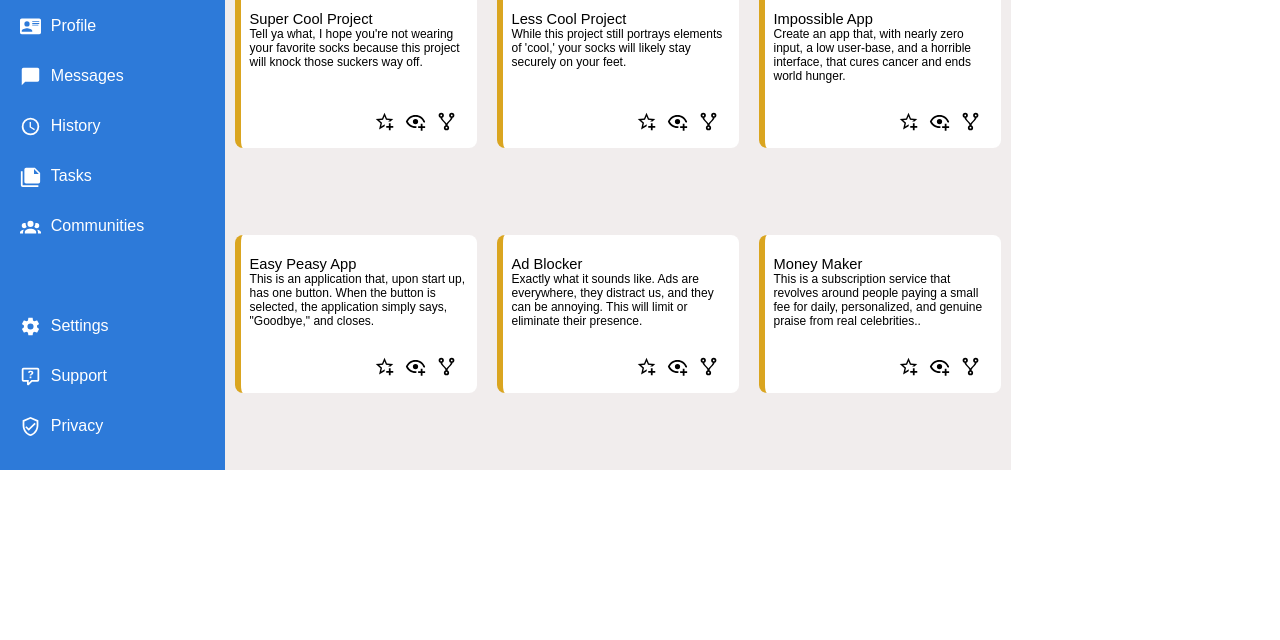
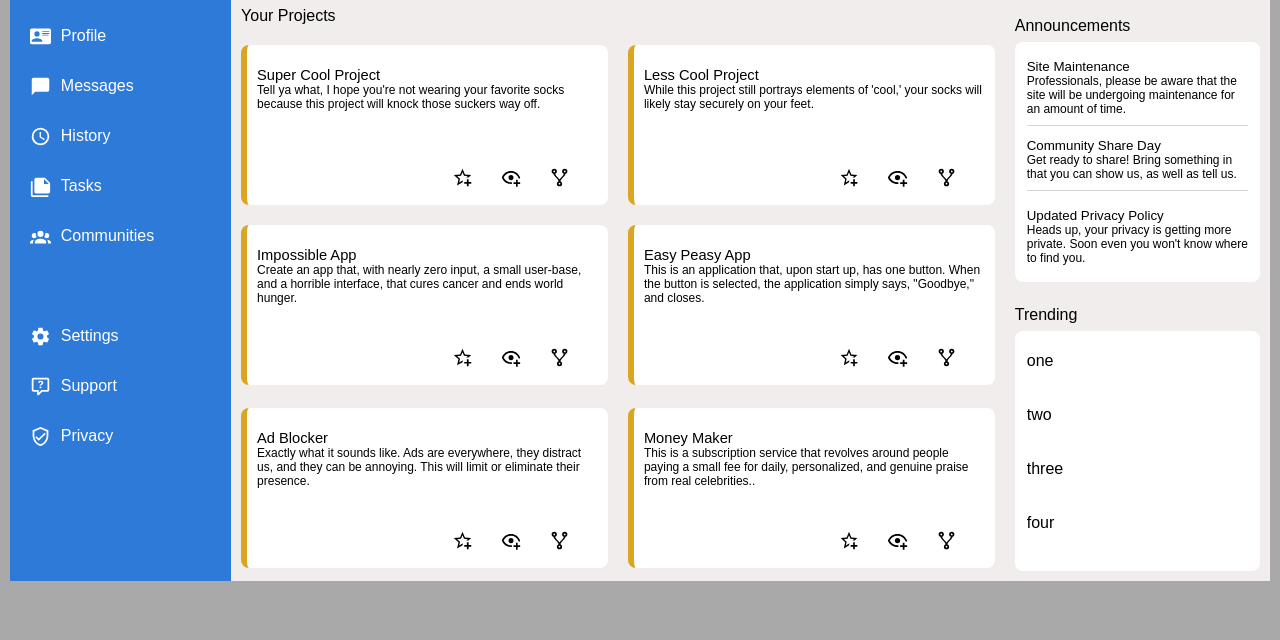
Before and after one commit to rhdavidian/admin-dashboard2, a plain HTML site: page index.html in a window 1280 px wide. Shown: the part 170-810 px from the top of the page. Drawn offline with Linux system fonts and the light colour scheme.

Commit message:
Make things work together, everything is good to go except for the last grid showing trending people

```diff
--- a/index.html
+++ b/index.html
@@ -51,6 +51,7 @@
       </div>
 
       <div class="dashboard">
+        <div class="dashTitle">Your Projects</div>
         <div class="projects">
           <div class="title">Super Cool Project</div>
           <div class="description">Tell ya what, I hope you're not wearing your favorite socks because this project will knock those suckers way off.</div>
@@ -68,7 +69,7 @@
         </div>
         <div class="projects">
           <div class="title">Impossible App</div>
-          <div class="description">Create an app that, with nearly zero input, a low user-base, and a horrible interface, that cures cancer and ends world hunger.</div>
+          <div class="description">Create an app that, with nearly zero input, a small user-base, and a horrible interface, that cures cancer and ends world hunger.</div>
           <div class="cardIcon"><img src="./images/star-plus-outline.svg"></div>
           <div class="cardIconTwo"><img src="./images/eye-plus-outline.svg"></div>
           <div class="cardIconThree"><img src="./images/source-fork.svg"></div>
@@ -97,6 +98,39 @@
       </div>
 
       <div class="announcements">
+        <div class="announceTitle">Announcements</div>
+
+        <div class="announceBox">
+
+            <div class="announce">
+              <div>Site Maintenance</div>
+              <div>Professionals, please be aware that the site will be undergoing maintenance for an amount of time.</div>
+            </div>
+          <div class="announce">
+            <div>Community Share Day</div>
+            <div>Get ready to share! Bring something in that you can show us, as well as tell us.</div>
+          </div>
+          <div class="lastAnnounce">
+            <div>Updated Privacy Policy</div>
+            <div>Heads up, your privacy is getting more private. Soon even you won't know where to find you.</div>
+          </div>
+        </div>
+
+        <div class="trendTitle">Trending</div>
+        <div class="trendingBox">
+          <div class="user">one
+
+          </div>
+          <div class="user">two
+
+          </div>
+          <div class="user">three
+
+          </div>
+          <div class="user">four
+
+          </div>
+        </div>
 
       </div>
     </div>
--- a/styles.css
+++ b/styles.css
@@ -4,8 +4,8 @@
 body,
 html {
   height: 100%;
-  /* width: 99%; */
-  margin: auto;
+  margin: 5px;
+  background-color: darkgrey;
 }
 
 img {
@@ -19,7 +19,6 @@ img {
 .container {
     box-sizing: border-box;
     display: grid;
-    /* max-width: 100vw; */
     grid-template-columns: minmax(209px, 1fr) minmax(560px,3.5fr) minmax(240px, 1.2fr);
     grid-template-rows: 150px 4fr;
   }
@@ -30,8 +29,6 @@ img {
     box-shadow: -3px 2px 3px grey;
     margin-bottom: 5px;
     padding: 10px 10px 10px 35px;
-    /* gap: 10px; */
-    /* max-height: 140px; */
     display: grid;
   }
 
@@ -130,14 +127,23 @@ button {
     display: grid;
     gap: 20px;
     padding: 10px;
-    grid-template-columns: repeat(auto-fill, minmax(240px, 1fr));
+
+    grid-template-rows: 25px .5fr;
+
+    grid-template-columns: repeat(auto-fill, minmax(240px, .9fr));
+  }
+
+  .dashTitle{
+    grid-area: 1/1/2/-1;
+    justify-self: start;
+    align-self: end;
   }
   .projects {
     background-color: white;
     border-radius: 8px;
     border-left: 6px solid goldenrod;
     height: 140px;
-    padding: 9px;
+    padding: 10px;
     display: grid;
     grid-template: 1fr 3fr 1fr / 4fr repeat(3, 1fr);
     justify-items: start;
@@ -163,6 +169,63 @@ button {
     text-align: left;
     font-weight: 100;
   }
+
   .announcements {
+    display: grid;
     grid-area: 2/3/3/4;
+    background-color: rgb(241, 237, 237);
+    gap: 7px;
+    padding: 10px;
+    /* height: minmax(550px, 1fr); */
+    grid-template-rows: 35px 1fr 35px 1fr;
+    /* grid-template-columns: 1fr; */
   }
+  .announceTitle,
+  .trendTitle {
+    align-self: end;
+  }
+  .announceBox {
+    grid-row: 2/3;
+    display: grid;
+    border-radius: 8px;
+    align-items: center;
+    padding: 12px;
+    grid-template-rows: repeat(3, 1fr);
+    background-color: white;
+  }
+
+  .announce,
+  .lastAnnounce {
+    display: grid;
+    grid-template-rows: 20px 1fr;
+  }
+  .announce :last-child{
+    border-bottom: 1px solid lightgray;
+    padding-bottom: 9px;
+  }
+  .announce :first-child,
+  .lastAnnounce :first-child {
+    font-size: 10pt;
+    font-weight: 500;
+    align-self: end;
+  }
+  .announce :last-child,
+  .lastAnnounce :last-child {
+    font-size: 9pt;
+    font-weight: lighter;
+  }
+
+  .trendingBox {
+    grid-row: 4/5;
+    display: grid;
+    border-radius: 8px;
+    align-items: center;
+    padding: 12px;
+    grid-template-rows: repeat(4, 1fr);
+    background-color: white;
+  }
+  .user {
+    align-self: center;
+    display: grid;
+    grid-template: 1fr 1fr / 1fr 3fr;
+  }
```
